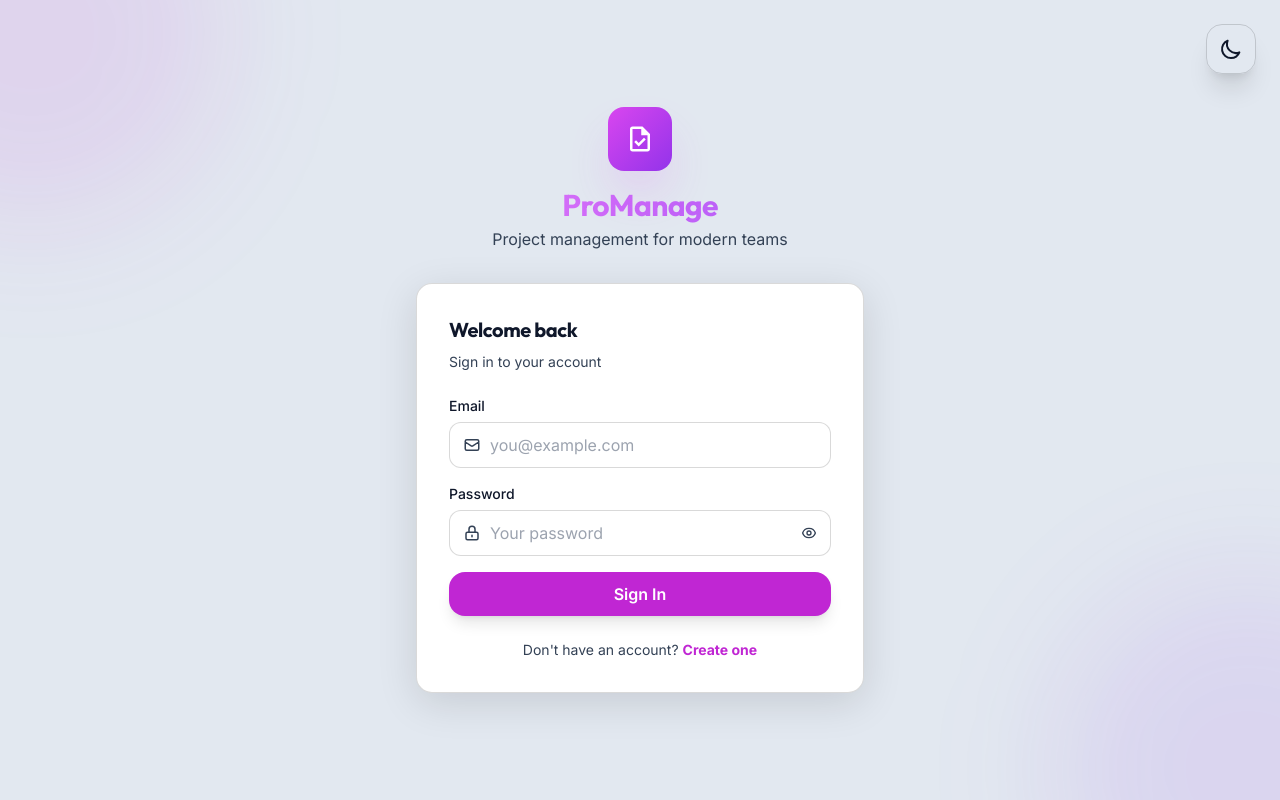
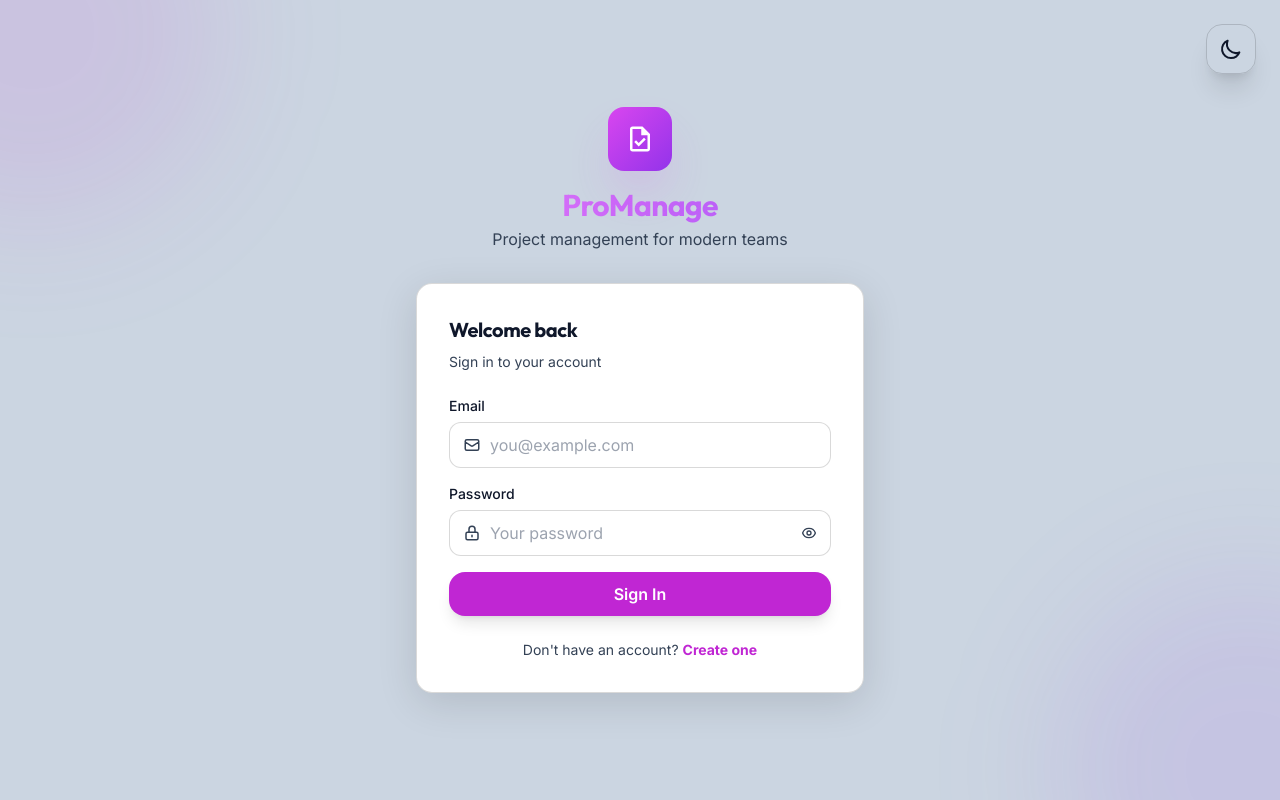
Before and after one commit to mohitgit999/ProManage-MERN, a React (Vite) app in the folder frontend/: page /login in a window 1280 px wide. Built offline with nearby package versions, Linux system fonts and the light colour scheme; no server answers.

Commit message:
UI: Dimmed background and unified premium button styles in Navbar

```diff
--- a/frontend/src/components/Navbar.jsx
+++ b/frontend/src/components/Navbar.jsx
@@ -50,8 +50,8 @@ const Navbar = () => {
               to="/dashboard"
               className={`flex items-center gap-2 px-5 py-2 rounded-2xl text-sm font-semibold transition-all duration-300 border ${
                 isActive('/dashboard')
-                  ? 'bg-primary-500/10 text-primary-600 dark:text-primary-300 border-primary-500/20'
-                  : 'text-gray-500 dark:text-gray-400 hover:text-primary-600 border-transparent hover:bg-primary-500/5'
+                  ? 'bg-primary-500/10 text-primary-600 dark:text-primary-300 border-primary-500/20 shadow-lg shadow-primary-500/10'
+                  : 'text-gray-500 dark:text-gray-400 hover:text-primary-600 border-main hover:bg-primary-500/5 shadow-sm'
               }`}
             >
               <HiOutlineViewGrid className="text-lg" />
--- a/frontend/src/index.css
+++ b/frontend/src/index.css
@@ -10,7 +10,7 @@
 }
 
 .light {
-  --bg-main: #e2e8f0;
+  --bg-main: #cbd5e1;
   --bg-alt: #ffffff;
   --bg-card: #ffffff;
   --text-main: #0f172a;
```
